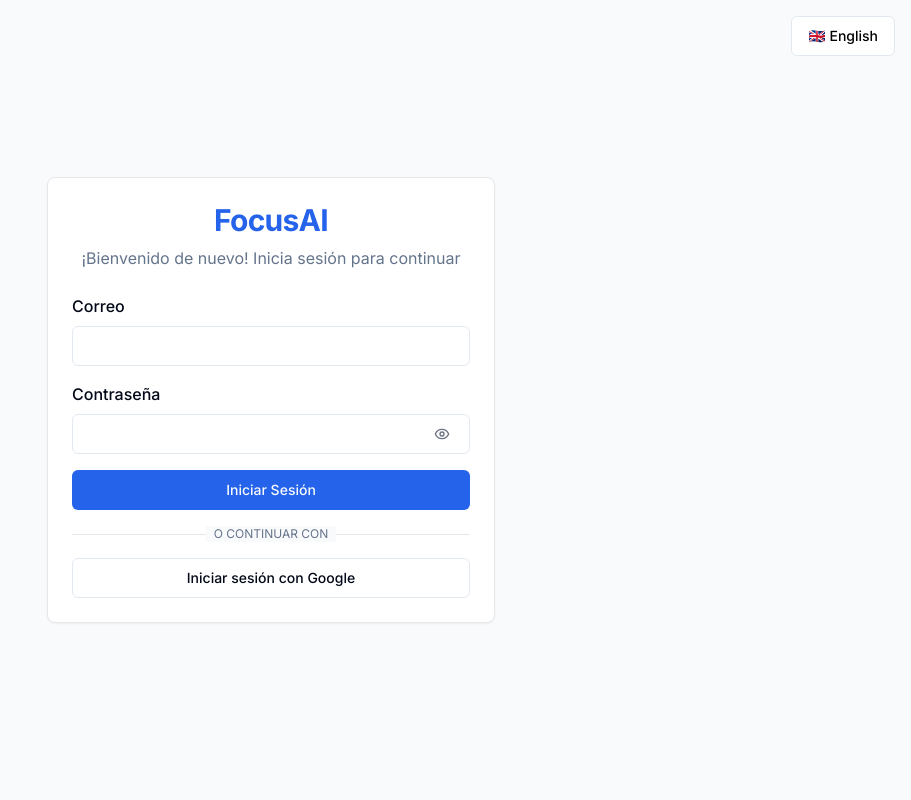
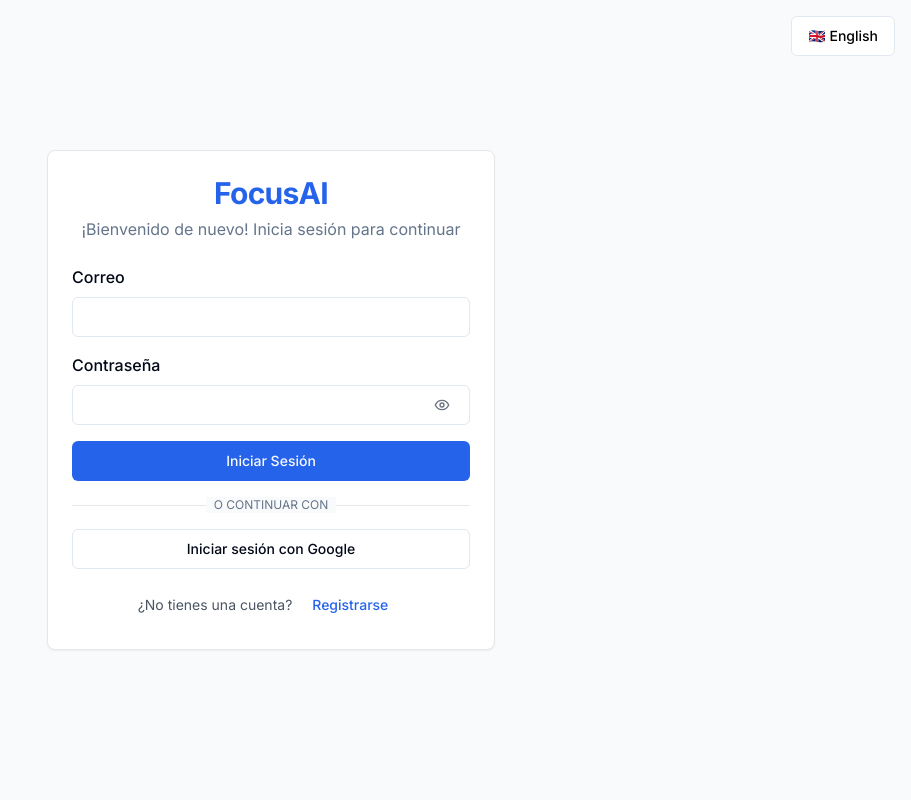
Before and after one commit to andersego/focusai, a Next.js app: page /auth/signin in a window 1280 px wide. Shown: the top 800 px of the page, without its empty margins (369-1280 px from the left). Built offline with nearby package versions, Linux system fonts and the light colour scheme; no server answers.

Commit message:
Fix: auth

```diff
--- a/app/auth/signin/page.tsx
+++ b/app/auth/signin/page.tsx
@@ -48,10 +48,17 @@ function SignInContent() {
     }
   }
 
+  const handleGoogleSignIn = () => {
+    signIn('google', {
+      callbackUrl,
+      redirect: true
+    })
+  }
+
   return (
     <div className="min-h-screen bg-gray-50 flex items-center justify-center p-4">
-      <Card className="w-full max-w-md mx-4">
-        <CardHeader className="space-y-2">
+      <Card className="w-full max-w-md">
+        <CardHeader>
           <CardTitle className="text-2xl md:text-3xl font-bold text-center text-blue-600">FocusAI</CardTitle>
           <CardDescription className="text-center text-sm md:text-base">{t('signInDescription')}</CardDescription>
         </CardHeader>
@@ -119,11 +126,21 @@ function SignInContent() {
           <Button
             variant="outline"
             className="w-full"
-            onClick={() => signIn('google', { callbackUrl })}
+            onClick={handleGoogleSignIn}
             disabled={isLoading}
           >
             {t('signInWithGoogle')}
           </Button>
+          <p className="text-center text-sm text-gray-600">
+            {t('noAccount')}{' '}
+            <Button
+              variant="link"
+              onClick={() => router.push('/auth/signup')}
+              disabled={isLoading}
+            >
+              {t('signUp')}
+            </Button>
+          </p>
         </CardContent>
       </Card>
     </div>
```
Also changed, not shown: auth.ts (+1 -18 lines), lib/prisma.ts (+8 -1 lines).
